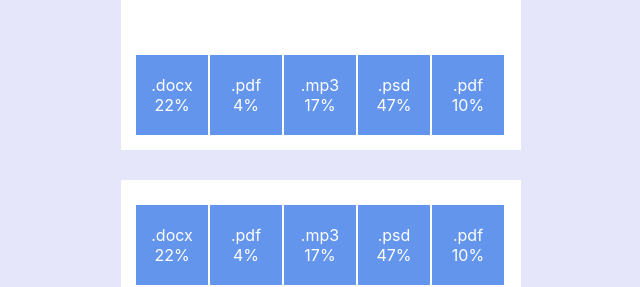
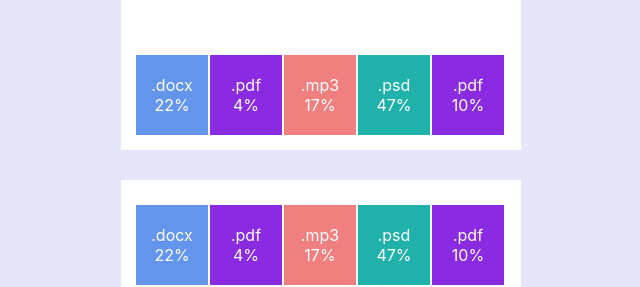
Before and after one commit to TetianaKokoilo/goit-react-hw-01-components, a React (Create React App) app: page / in a window 1280 px wide. Shown: the part 520-807 px from the top of the page, without its empty margins (319-959 px from the left). Built offline with nearby package versions, Linux system fonts and the light colour scheme.

Commit message:
Update Statistics.module.css

```diff
--- a/src/components/statistics/Statistics.module.css
+++ b/src/components/statistics/Statistics.module.css
@@ -27,3 +27,12 @@
     padding-bottom: 20px;
     padding-top: 20px;
 }
+.item:nth-child(2), .item:nth-child(5) {
+    background-color: var(--color-purple);
+}
+.item:nth-child(3) {
+    background-color: var(--color-colar);
+}
+.item:nth-child(4) {
+    background-color: var(--color-sea);
+}
```
